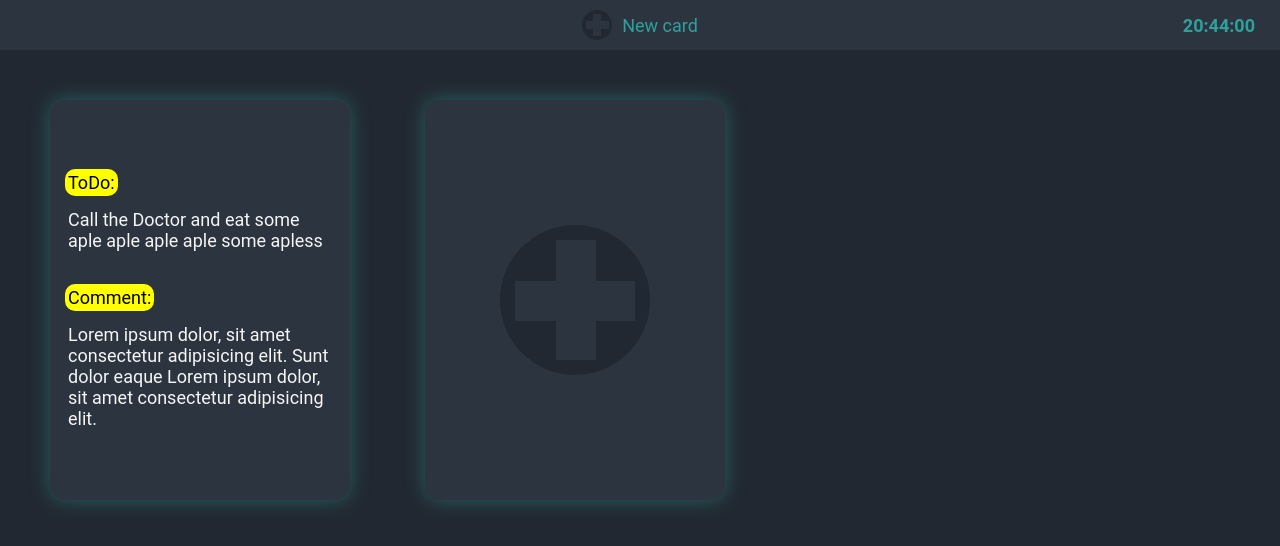
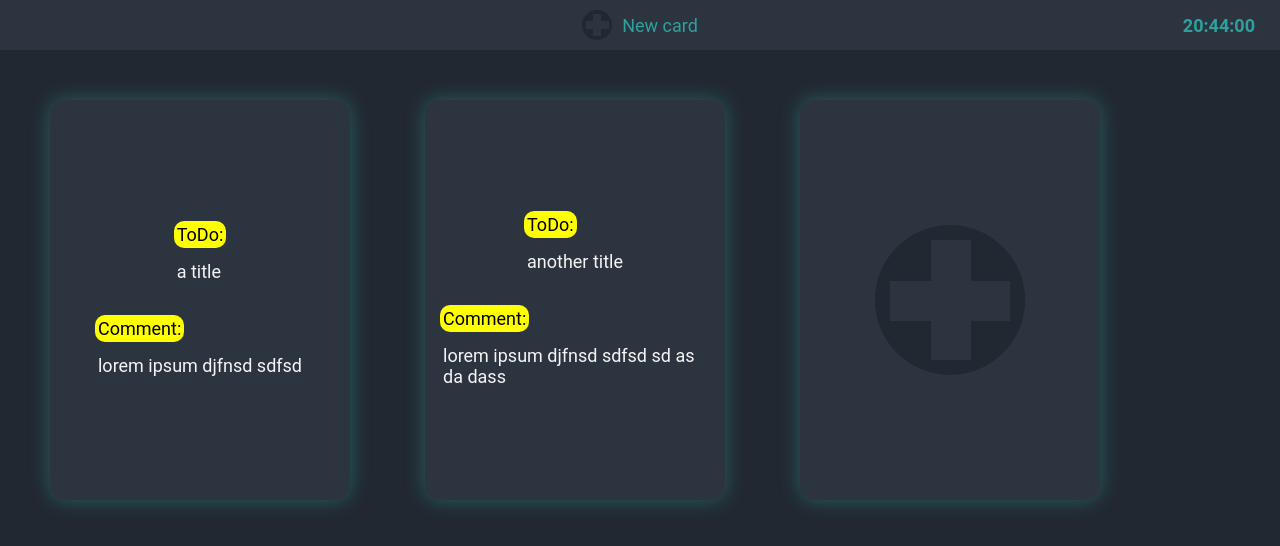
Before and after one commit to TonyNexis/ToDoBoardReactVite, a React (Vite) app: page / in a window 1280 px wide. Shown: the top 546 px of the page. Built offline with nearby package versions, Linux system fonts and the light colour scheme; no server answers.

Commit message:
added cards on the dataFetch data

```diff
--- a/db.json
+++ b/db.json
@@ -1,6 +1,6 @@
 {
     "todo": [
-      { "id": "1", "title": "a title", "views": 100 },
-      { "id": "2", "title": "another title", "views": 200 }
+      { "id": "1", "title": "a title", "comment": "lorem ipsum djfnsd sdfsd " },
+      { "id": "2", "title": "another title", "comment": "lorem ipsum djfnsd sdfsd sd as da dass" }
     ]
   }
--- a/src/components/Card/Card.jsx
+++ b/src/components/Card/Card.jsx
@@ -1,15 +1,17 @@
 import styles from './Card.module.scss'
 
-const Card = () => {
+const Card = (props) => {
+	const { id, title, comment } = props;
+
 	return (
-		<div className={styles.card}>
+		<div className={styles.card} id={id}>
 			<div className={styles.cardBlock}>
 				<p className={styles.ticker}>ToDo:</p>
-				<p className={styles.text}>Call the Doctor and eat some aple aple aple aple some apless </p>
+				<p className={styles.text}>{title}</p>
 			</div>
 			<div className={styles.cardBlock}>
 				<p className={styles.ticker}>Comment:</p>
-				<p className={styles.text}> Lorem ipsum dolor, sit amet consectetur adipisicing elit. Sunt dolor eaque Lorem ipsum dolor, sit amet consectetur adipisicing elit.</p>
+				<p className={styles.text}>{comment}</p>
 			</div>
 		</div>
 	)
--- a/src/pages/main/MainPage.jsx
+++ b/src/pages/main/MainPage.jsx
@@ -1,22 +1,35 @@
-import { useSelector } from 'react-redux'
+import { useDispatch, useSelector } from 'react-redux'
 import ButtonAddCard from '../../components/ButtonAddCard/ButtonAddCard'
 import Card from '../../components/Card/Card'
 import Footer from '../../components/Footer/Footer'
 import FormAddCard from './../FormAddCard/FormAddCard'
+import { fetchData } from './../../redux/dataSlice'
 
 import styles from './MainPage.module.scss'
-
+import { useEffect } from 'react'
 
 const MainPage = () => {
+	const dispatch = useDispatch()
 
-	const isModalOpen = useSelector((state) => state.cardAdd.modalCardAddIsOpen);
+	const isModalOpen = useSelector(state => state.cardAdd.modalCardAddIsOpen)
+	const dataToDo = useSelector(state => state.dataToDo.data)
+
+	useEffect(() => {
+		dispatch(fetchData())
+	}, [dispatch])
+
+	console.log(dataToDo)
 
 	return (
 		<div className={styles.page}>
 			<Footer />
-			{isModalOpen && <FormAddCard/>}
+			{isModalOpen && <FormAddCard />}
 			<div className={styles.cardList}>
-				<Card/>
+				{/* <Card /> */}
+				{dataToDo &&
+					dataToDo.map(item => (
+						<Card key={item.id} id={item.id} title={item.title} comment={item.comment} />
+					))}
 				<ButtonAddCard />
 			</div>
 		</div>
--- a/src/redux/dataSlice.js
+++ b/src/redux/dataSlice.js
@@ -6,7 +6,7 @@ export const fetchData = createAsyncThunk(
     async (_, { rejectWithValue }) => {
         try {
             const response = await axios.get('./../../db.json');
-            return response.data;
+            return response.data.todo;
         } catch (error) {
             return rejectWithValue(error.message);
         }
--- a/src/redux/store.js
+++ b/src/redux/store.js
@@ -5,6 +5,6 @@ import dataSlice from './dataSlice';
 export default configureStore({
   reducer: {
     cardAdd: modalCardAddSlice,
-    data: dataSlice,
+    dataToDo: dataSlice,
   },
 });
```
